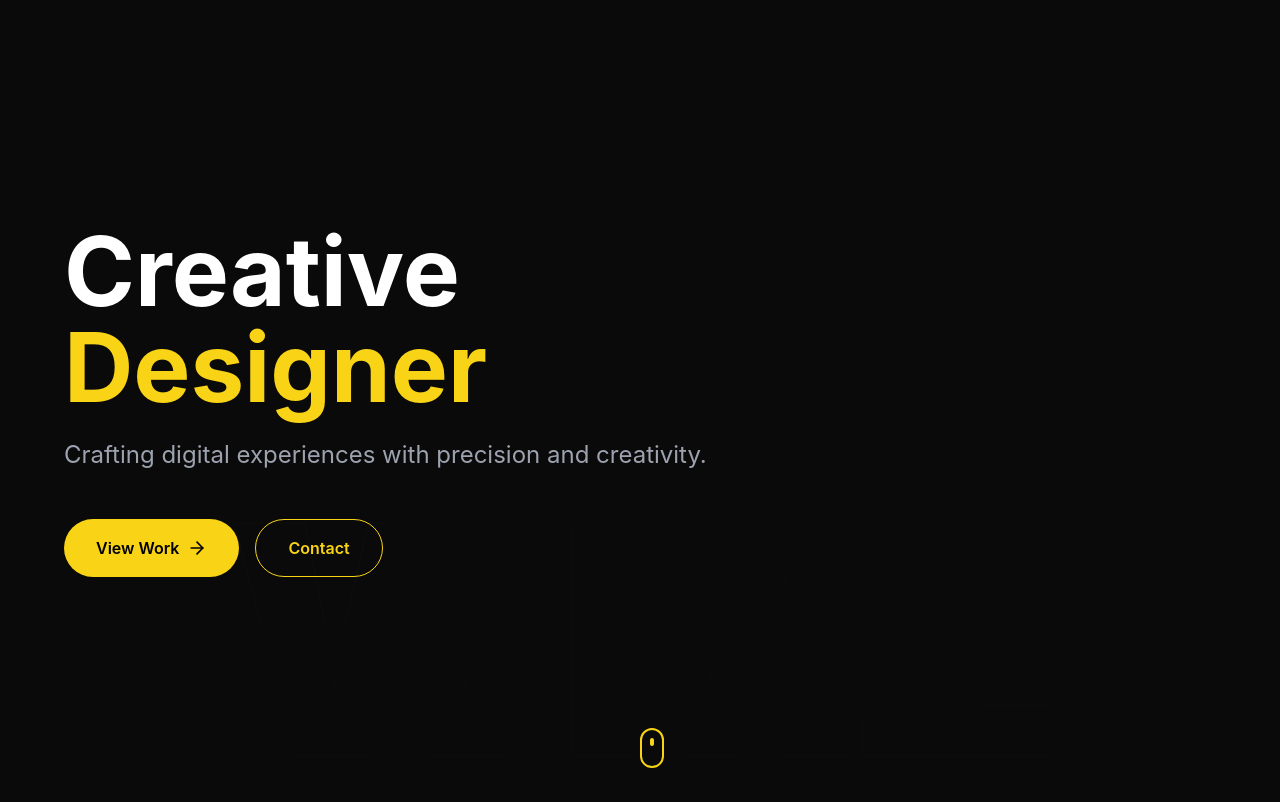
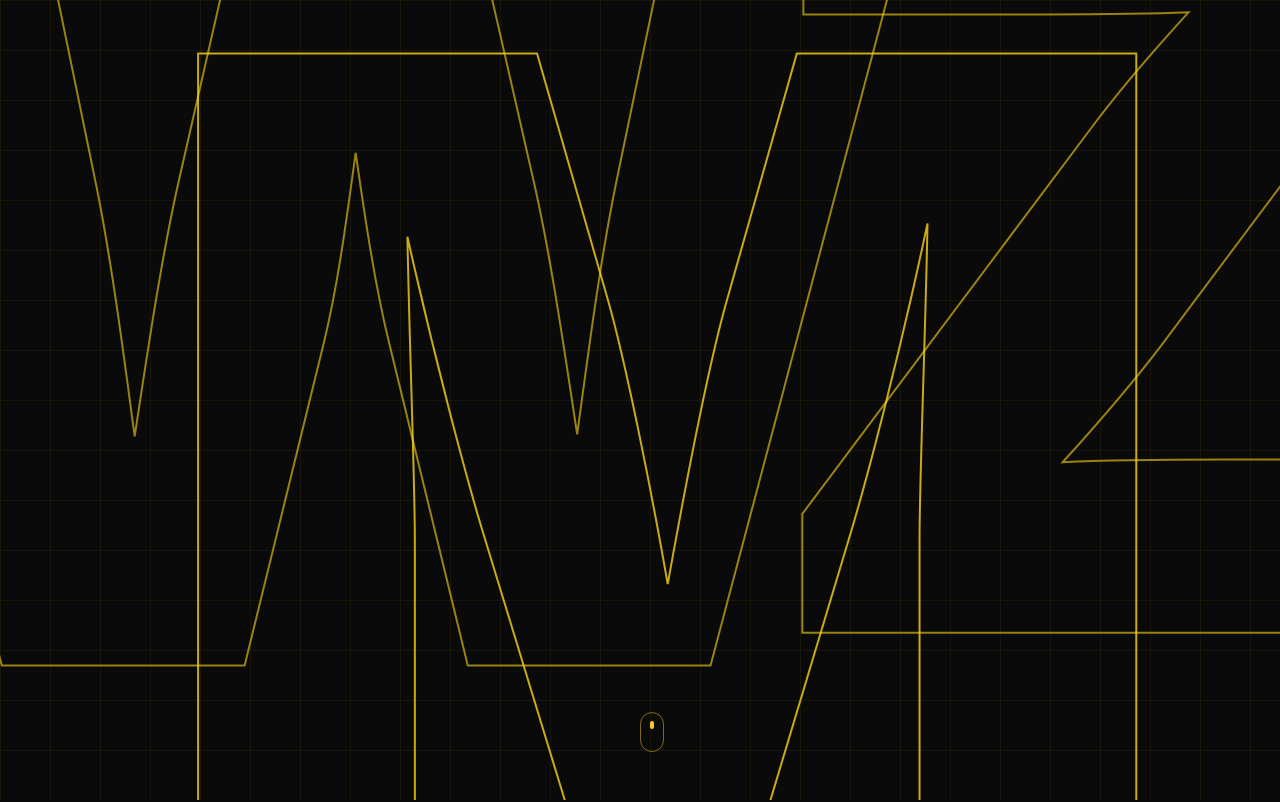
Before and after one commit to wmz314877669-netizen/portfolio-demo, a Next.js app: page /portfolio-demo/ in a window 1280 px wide. Shown: the top 802 px of the page. Built offline with nearby package versions, Linux system fonts and the light colour scheme.

Commit message:
Fix: Visible WMZ + uniform 1px grid

```diff
--- a/app/globals.css
+++ b/app/globals.css
@@ -51,3 +51,19 @@
 html {
   scroll-behavior: smooth;
 }
+
+/* Engineering grid background - Uniform 1px lines */
+.engineering-grid {
+  position: fixed;
+  top: 0;
+  left: 0;
+  width: 100%;
+  height: 100%;
+  pointer-events: none;
+  z-index: 0;
+  opacity: 0.2;
+  background-image:
+    linear-gradient(rgba(249, 212, 22, 0.3) 1px, transparent 1px),
+    linear-gradient(90deg, rgba(249, 212, 22, 0.3) 1px, transparent 1px);
+  background-size: 50px 50px;
+}
--- a/app/page.js
+++ b/app/page.js
@@ -1,7 +1,7 @@
 'use client'
 
 import { motion, useScroll, useTransform } from 'framer-motion'
-import { ArrowRight, ExternalLink } from 'lucide-react'
+import { ExternalLink } from 'lucide-react'
 import { useRef } from 'react'
 
 const projects = [
@@ -18,66 +18,105 @@
     offset: ["start start", "end end"]
   })
 
-  const bgTextY = useTransform(scrollYProgress, [0, 1], ["0%", "30%"])
-  const bgTextOpacity = useTransform(scrollYProgress, [0, 0.3], [0.15, 0.05])
+  // Letter split effect on scroll
+  const letterW_X = useTransform(scrollYProgress, [0, 0.3], ["0%", "-15%"])
+  const letterW_Y = useTransform(scrollYProgress, [0, 0.3], ["0%", "-8%"])
+  const letterM_X = useTransform(scrollYProgress, [0, 0.3], ["0%", "0%"])
+  const letterM_Y = useTransform(scrollYProgress, [0, 0.3], ["0%", "3%"])
+  const letterZ_X = useTransform(scrollYProgress, [0, 0.3], ["0%", "15%"])
+  const letterZ_Y = useTransform(scrollYProgress, [0, 0.3], ["0%", "-10%"])
+
+  // Hero content fade
+  const heroOpacity = useTransform(scrollYProgress, [0, 0.15], [1, 0])
+  const heroY = useTransform(scrollYProgress, [0, 0.15], ["0%", "-20%"])
 
   return (
     <main ref={containerRef} className="min-h-screen bg-dark-bg overflow-hidden">
-      {/* Hero Section */}
-      <section className="relative min-h-screen flex items-center px-6 overflow-hidden">
+      {/* Engineering Grid Background */}
+      <div className="engineering-grid" />
+
+      {/* Hero Section - Giant Typography with Letter Split */}
+      <section className="relative min-h-screen flex items-center justify-center overflow-hidden">
+        {/* Giant WMZ Letters - Split on scroll */}
         <motion.div
           className="absolute inset-0 flex items-center justify-center pointer-events-none select-none"
-          style={{ y: bgTextY, opacity: bgTextOpacity }}
         >
-          <span className="text-[25vw] font-black tracking-tighter text-transparent"
-            style={{ WebkitTextStroke: '2px rgba(249, 212, 22, 0.2)' }}
+          {/* Letter W - moves left/up */}
+          <motion.span
+            className="absolute text-[85vw] font-black tracking-tighter"
+            style={{
+              x: letterW_X,
+              y: letterW_Y,
+              color: 'transparent',
+              WebkitTextStroke: '2px rgba(249, 212, 22, 0.6)',
+              left: '-5%',
+            }}
           >
-            WMZ
-          </span>
+            W
+          </motion.span>
+
+          {/* Letter M - moves down slightly */}
+          <motion.span
+            className="absolute text-[85vw] font-black tracking-tighter"
+            style={{
+              x: letterM_X,
+              y: letterM_Y,
+              color: 'transparent',
+              WebkitTextStroke: '2px rgba(249, 212, 22, 0.8)',
+            }}
+          >
+            M
+          </motion.span>
+
+          {/* Letter Z - moves right/up */}
+          <motion.span
+            className="absolute text-[85vw] font-black tracking-tighter"
+            style={{
+              x: letterZ_X,
+              y: letterZ_Y,
+              color: 'transparent',
+              WebkitTextStroke: '2px rgba(249, 212, 22, 0.6)',
+              right: '-5%',
+            }}
+          >
+            Z
+          </motion.span>
         </motion.div>
 
-        <div className="relative z-10 max-w-6xl mx-auto w-full">
-          <motion.div initial={{ opacity: 0, y: 40 }} animate={{ opacity: 1, y: 0 }} transition={{ duration: 0.8 }}>
-            <h1 className="text-5xl md:text-8xl font-bold mb-6">
-              <span className="text-white">Creative</span><br />
-              <span style={{ color: '#F9D416' }}>Designer</span>
-            </h1>
-          </motion.div>
-
-          <motion.p initial={{ opacity: 0, y: 30 }} animate={{ opacity: 1, y: 0 }} transition={{ duration: 0.8, delay: 0.2 }}
-            className="text-xl md:text-2xl text-gray-400 max-w-2xl mb-12"
-          >
-            Crafting digital experiences with precision and creativity.
-          </motion.p>
-
-          <motion.div initial={{ opacity: 0, y: 20 }} animate={{ opacity: 1, y: 0 }} transition={{ duration: 0.6, delay: 0.4 }} className="flex gap-4">
-            <button className="group flex items-center gap-2 px-8 py-4 rounded-full font-semibold text-black transition-all hover:scale-105" style={{ backgroundColor: '#F9D416' }}>
-              View Work<ArrowRight className="w-5 h-5 group-hover:translate-x-1" />
-            </button>
-            <button className="px-8 py-4 border rounded-full font-semibold transition-all hover:bg-white/5" style={{ borderColor: '#F9D416', color: '#F9D416' }}>
-              Contact
-            </button>
-          </motion.div>
-        </div>
-
-        <motion.div className="absolute bottom-8 left-1/2 -translate-x-1/2" animate={{ y: [0, 10, 0] }} transition={{ duration: 2, repeat: Infinity }}>
-          <div className="w-6 h-10 border-2 rounded-full flex justify-center pt-2" style={{ borderColor: '#F9D416' }}>
-            <div className="w-1 h-2 rounded-full" style={{ backgroundColor: '#F9D416' }} />
+        {/* Scroll indicator */}
+        <motion.div
+          className="absolute bottom-12 left-1/2 -translate-x-1/2"
+          animate={{ y: [0, 10, 0] }}
+          transition={{ duration: 2, repeat: Infinity }}
+        >
+          <div className="w-6 h-10 border border-yellow-400/50 rounded-full flex justify-center pt-2">
+            <div className="w-1 h-2 bg-yellow-400 rounded-full" />
           </div>
         </motion.div>
       </section>
 
       {/* Projects Grid */}
-      <section className="px-6 py-32">
+      <section className="px-6 py-32 relative z-10">
         <div className="max-w-6xl mx-auto">
-          <motion.h2 initial={{ opacity: 0, y: 30 }} whileInView={{ opacity: 1, y: 0 }} viewport={{ once: true }} className="text-4xl md:text-5xl font-bold mb-16">
+          <motion.h2
+            initial={{ opacity: 0, y: 30 }}
+            whileInView={{ opacity: 1, y: 0 }}
+            viewport={{ once: true }}
+            className="text-4xl md:text-5xl font-bold mb-16"
+          >
             Selected <span style={{ color: '#F9D416' }}>Work</span>
           </motion.h2>
 
           <div className="grid grid-cols-1 md:grid-cols-2 gap-8">
             {projects.map((project, index) => (
-              <motion.div key={project.id} initial={{ opacity: 0, y: 50 }} whileInView={{ opacity: 1, y: 0 }} viewport={{ once: true }} transition={{ duration: 0.6, delay: index * 0.1 }}
-                className="group relative rounded-2xl p-8 cursor-pointer overflow-hidden transition-all" style={{ backgroundColor: '#111', border: '1px solid #1a1a1a' }}
+              <motion.div
+                key={project.id}
+                initial={{ opacity: 0, y: 50 }}
+                whileInView={{ opacity: 1, y: 0 }}
+                viewport={{ once: true }}
+                transition={{ duration: 0.6, delay: index * 0.1 }}
+                className="group relative rounded-2xl p-8 cursor-pointer overflow-hidden transition-all"
+                style={{ backgroundColor: '#111', border: '1px solid #1a1a1a' }}
               >
                 <div className="absolute top-0 left-0 w-0 h-1 group-hover:w-full transition-all duration-500" style={{ backgroundColor: '#F9D416' }} />
                 <div className="relative z-10">
@@ -98,9 +137,13 @@
       </section>
 
       {/* Contact Section */}
-      <section className="px-6 py-32">
+      <section className="px-6 py-32 relative z-10">
         <div className="max-w-4xl mx-auto text-center">
-          <motion.div initial={{ opacity: 0, y: 50 }} whileInView={{ opacity: 1, y: 0 }} viewport={{ once: true }} transition={{ duration: 0.8 }}>
+          <motion.div
+            initial={{ opacity: 0, y: 50 }}
+            whileInView={{ opacity: 1, y: 0 }}
+            viewport={{ once: true }}
+          >
             <h2 className="text-4xl md:text-6xl font-bold mb-6">
               Let&apos;s work <span style={{ color: '#F9D416' }}>together</span>
             </h2>
@@ -113,9 +156,9 @@
       </section>
 
       {/* Footer */}
-      <footer className="px-6 py-8" style={{ borderTop: '1px solid #1a1a1a' }}>
+      <footer className="px-6 py-8 relative z-10" style={{ borderTop: '1px solid #1a1a1a' }}>
         <div className="max-w-6xl mx-auto flex justify-between items-center text-sm text-gray-500">
-          <span> 2024 Designer Portfolio</span>
+          <span>© 2024 Designer Portfolio</span>
           <span>Built with Next.js</span>
         </div>
       </footer>
```
Also changed, not shown: 3 other files (tests, documents, lock files or other folders).
